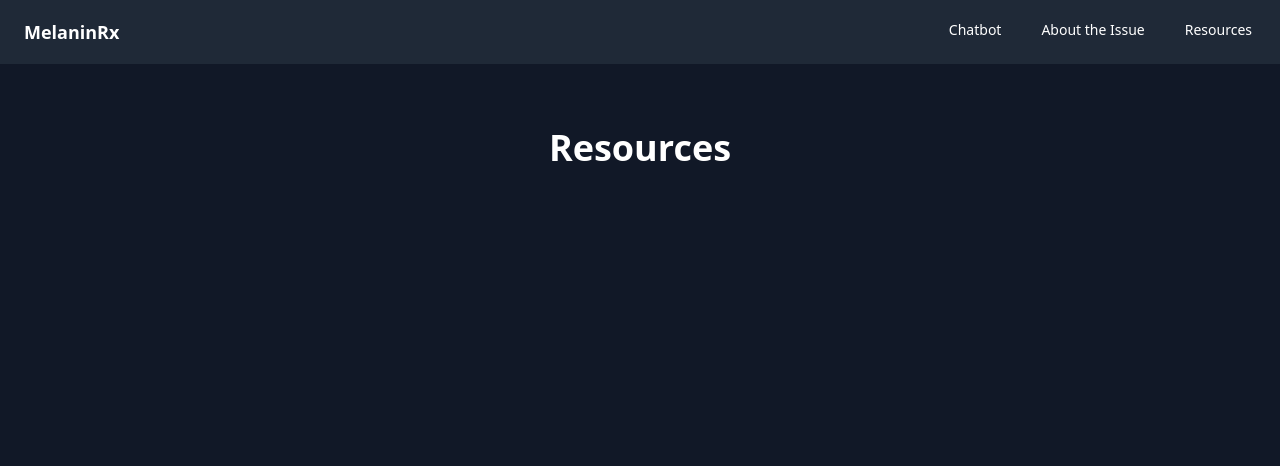
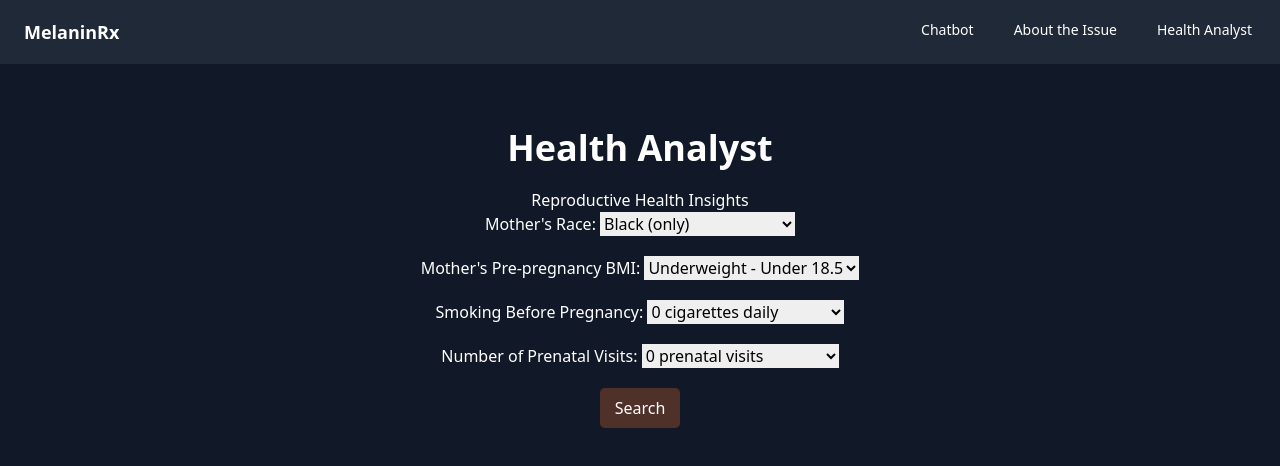
Before and after one commit to RaniyaDelil/melanin-rx, a Next.js app in the folder melanin-rx/: page /resources in a window 1280 px wide. Shown: the top 466 px of the page. Built offline with nearby package versions, Linux system fonts and the light colour scheme.

Commit message:
implemented the health analytics

```diff
--- a/melanin-rx/app/page.jsx
+++ b/melanin-rx/app/page.jsx
@@ -2,6 +2,7 @@
 import Image from "next/image";
 import Link from "next/link";
 import './globals.css';
+import logo from './img/removebg.png';
 
 
 export default function Home() {
@@ -33,7 +34,7 @@
                   About the Issue
                 </a>
                 <a href="/resources" className="text-white hover:bg-gray-700 px-3 py-2 mt-3 rounded-md text-sm font-medium">
-                  Resources
+                  Health Analyst
                 </a>
               </div>
             </div>
@@ -46,10 +47,10 @@
         <div className="text-center">
           {/* Logo and title */}
           <Image
-            src="/logo.svg"
+            src={logo}
             alt="MelaninRx Logo"
-            width={200}
-            height={200}
+            width={350}
+            height={350}
             className="mx-auto"
           />
           <h1 className="mt-8 text-4xl font-bold">MelaninRx</h1>
--- a/melanin-rx/pages/about.jsx
+++ b/melanin-rx/pages/about.jsx
@@ -52,7 +52,7 @@
                   About the Issue
                 </a>
                 <a href="/resources" className="text-white hover:bg-gray-700 px-3 py-2 mt-3 rounded-md text-sm font-medium">
-                  Resources
+                    Health Analyst
                 </a>
               </div>
             </div>
--- a/melanin-rx/pages/chatbot.jsx
+++ b/melanin-rx/pages/chatbot.jsx
@@ -106,7 +106,7 @@
                   About the Issue
                 </a>
                 <a href="/resources" className="text-white hover:bg-gray-700 px-3 py-2 mt-3 rounded-md text-sm font-medium">
-                  Resources
+                  Health Analyst
                 </a>
               </div>
             </div>
--- /dev/null
+++ b/melanin-rx/pages/form.css
@@ -0,0 +1,57 @@
+.form-container {
+    max-width: 600px;
+    margin: 0 auto;
+    padding: 20px;
+  }
+
+  .form-title {
+    font-size: 24px;
+    margin-bottom: 20px;
+  }
+
+  .form {
+    display: flex;
+    flex-direction: column;
+  }
+
+  .form-group {
+    margin-bottom: 20px;
+  }
+
+  .form-group label {
+    color: white; /* Set question text color to white */
+  }
+
+  .form-group select {
+    color: black; /* Set dropdown text color to black */
+  }
+
+  .form-label {
+    font-size: 16px;
+    margin-bottom: 5px;
+  }
+
+  .form-select {
+    width: 100%;
+    padding: 10px;
+    font-size: 16px;
+    border: 1px solid #ccc;
+    border-radius: 5px;
+  }
+
+  .submit-btn {
+    padding: 10px;
+    width: fit-content; /* Set button width to fit content */
+    padding: 8px 15px; /* Adjust padding */
+    font-size: 16px;
+    background-color: #50312A;
+    color: #fff;
+    border: none;
+    border-radius: 5px;
+    cursor: pointer;
+    align-self: center;
+  }
+
+  .submit-btn:hover {
+    background-color: #280004;
+  }
--- /dev/null
+++ b/melanin-rx/pages/form.jsx
@@ -0,0 +1,65 @@
+import React from 'react';
+import './form.css';
+
+function ReproductiveHealthInsightsForm() {
+  return (
+    <div className="form-container">
+      <h1>Reproductive Health Insights</h1>
+      <form action="/search" method="post" className="form">
+        <div className="form-group">
+          <label htmlFor="race">Mother's Race:   </label>
+          <select name="Mother's Single/Multi Race 31" id="race">
+            <option value="Black (only)">Black (only)</option>
+            <option value="Black and AIAN">Black and AIAN</option>
+            <option value="Black and White">Black and White</option>
+            <option value="Black and Asian">Black and Asian</option>
+            <option value="Black and NHOPI">Black and NHOPI</option>
+            <option value="Black, AIAN, and White">Black, AIAN, and White</option>
+            <option value="Black, Asian, and White">Black, Asian, and White</option>
+          </select>
+        </div>
+
+        <div className="form-group">
+          <label htmlFor="bmi">Mother's Pre-pregnancy BMI:   </label>
+          <select name="Mother's Pre-pregnancy BMI" id="bmi">
+            <option value="Underweight <18.5">Underweight - Under 18.5</option>
+            <option value="Normal 18.5-24.9">Normal 18.5-24.9</option>
+            <option value="Overweight 25.0-29.9">Overweight 25.0-29.9</option>
+            <option value="Obesity I 30.0-34.9">Obesity I 30.0-34.9</option>
+            <option value="Obesity II 35.0-39.9">Obesity II 35.0-39.9</option>
+            <option value="Extreme Obesity III > 39.9">Extreme Obesity III {'>'} 39.9</option>
+            <option value="Unknown or Not Stated">Unknown or Not Stated</option>
+          </select>
+        </div>
+
+        <div className="form-group">
+          <label htmlFor="smoking">Smoking Before Pregnancy:   </label>
+          <select name="Number of Cigarettes Before Pregnancy" id="smoking">
+            <option value="0">0 cigarettes daily</option>
+            <option value="1-5">1-5 cigarettes daily</option>
+            <option value="6-10">6-10 cigarettes daily</option>
+            <option value="11-15">11-15 cigarettes daily</option>
+            {/* Additional grouped options */}
+            <option value="Unknown or Not Stated">Unknown or Not Stated</option>
+          </select>
+        </div>
+
+        <div className="form-group">
+          <label htmlFor="prenatal">Number of Prenatal Visits:   </label>
+          <select name="Number of Prenatal Visits" id="prenatal">
+            <option value="0">0 prenatal visits</option>
+            <option value="1-5">1-5 prenatal visits</option>
+            <option value="6-10">6-10 prenatal visits</option>
+            <option value="11-15">11-15 prenatal visits</option>
+            {/* Additional grouped options */}
+            <option value="Unknown or Not Stated">Unknown or Not Stated</option>
+          </select>
+        </div>
+
+        <input type="submit" value="Search" className="submit-btn" />
+      </form>
+    </div>
+  );
+}
+
+export default ReproductiveHealthInsightsForm;
--- a/melanin-rx/pages/resources.jsx
+++ b/melanin-rx/pages/resources.jsx
@@ -2,9 +2,9 @@
 import Image from "next/image";
 import Link from "next/link";
 import '../app/globals.css';
+import ReproductiveHealthInsightsForm from './form'; // Import the form component
 
-
-function Resources() {
+function HealthAnalyst() {
   return (
     <div className="bg-gray-900 text-white min-h-screen">
       {/* Navbar */}
@@ -33,7 +33,7 @@
                   About the Issue
                 </a>
                 <a href="/resources" className="text-white hover:bg-gray-700 px-3 py-2 mt-3 rounded-md text-sm font-medium">
-                  Resources
+                  Health Analyst
                 </a>
               </div>
             </div>
@@ -45,11 +45,14 @@
       <main className="max-w-7xl mx-auto px-4 py-16">
         <div className="text-center">
           {/* Header */}
-          <h1 className="text-4xl font-bold">Resources</h1>
+          <h1 className="text-4xl font-bold">Health Analyst</h1>
+
+          {/* Reproductive Health Insights Form */}
+          <ReproductiveHealthInsightsForm />
         </div>
       </main>
     </div>
   );
 }
 
-export default Resources;
+export default HealthAnalyst;
```
Also changed, not shown: melanin-rx/app/img/removebg.png (added).
